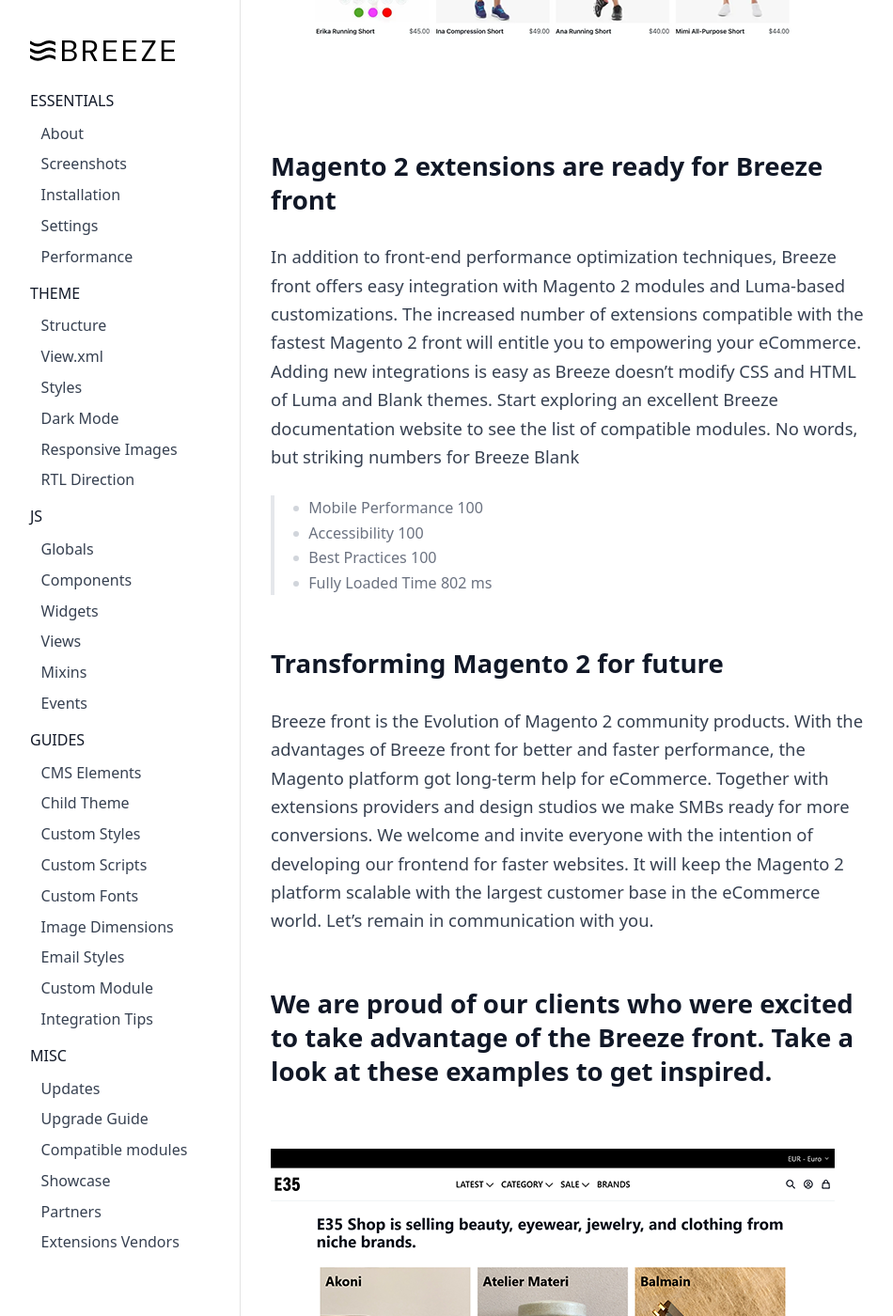
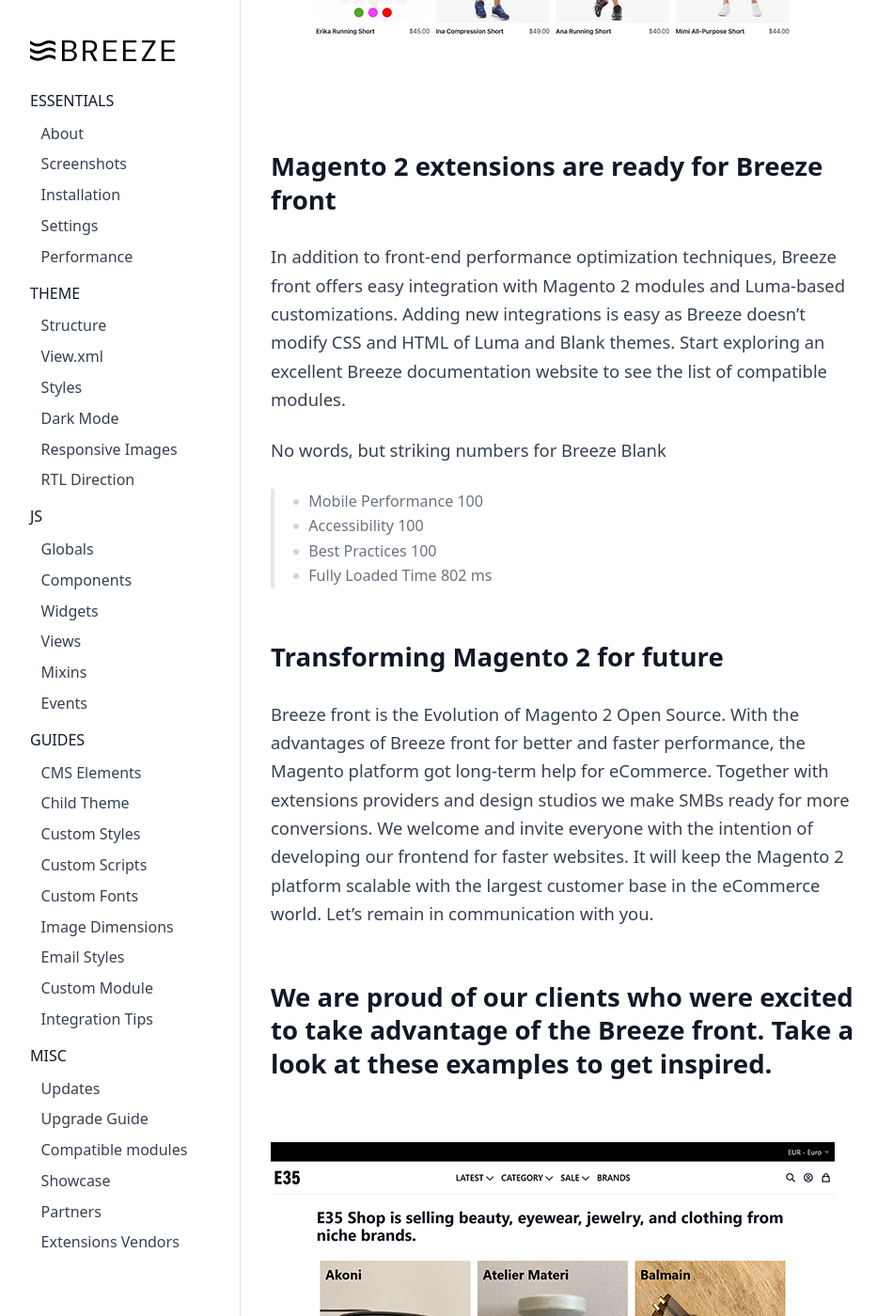
Before and after one commit to breezefront/breezefront.com, a Jekyll site: the page built from introducing-breeze.md, in a window 1280 px wide and 1400 px high, scrolled down 3051 px. Shown: the whole window at 94% size, without its empty margins (0-950 px from the left). Built offline with Jekyll 4.4.1, drawn with Linux system fonts in a browser that asks for light colours; our own code applies the rules of GitHub Pages for plain Markdown files; some of the changed text lies outside the part shown.

Commit message:
Update introducing-breeze.md

```diff
--- a/introducing-breeze.md
+++ b/introducing-breeze.md
@@ -9,7 +9,7 @@ Breeze is the greatest free product we’ve ever done. We believe the perfect we
 
 ## What does Breeze stand for?
 
-A frontend javascript stack was designed by using our knowledge of innovative speed technologies and 16 years of experience. The primary goal is to help your store get a 100 score in Google PageSpeed and improve Core Web Vitals. on all metrics. Breeze front contains great features optimally implemented to achieve the best performance. These are Tailwind 3.0 default color palette, Single Page Apps (SPA), and A11y support. There are RTL Direction and 2 starter themes out of the box. That's how Breeze users get faster page load time, simplified development process and smooth experience while interacting.
+A frontend javascript stack was designed by using our knowledge of innovative speed technologies and 16 years of experience. The primary goal is to help your store get a 100 score in Google PageSpeed and improve Core Web Vitals on all metrics. Breeze front contains great features optimally implemented to achieve the best performance. These are Tailwind 3.0 default color palette, Single Page Apps (SPA), and A11y support. There are RTL Direction and 2 starter themes out of the box. That's how Breeze users get faster page load time, simplified development process and smooth experience while interacting.
 
 ![Breeze frontend GTMetrix](/assets/img/introducing-breeze/breeze_blank_gtmetrix.png)
 
@@ -21,7 +21,8 @@ To benefit from better visitor engagement, and increased sales, you may start wi
 
 ## Magento 2 extensions are ready for Breeze front
 
-In addition to front-end performance optimization techniques, Breeze front offers easy integration with Magento 2 modules and Luma-based customizations. The increased number of extensions compatible with the fastest Magento 2 front will entitle you to empowering your eCommerce. Adding new integrations is easy as Breeze doesn’t modify CSS and HTML of Luma and Blank themes. Start exploring an excellent Breeze documentation website to see the list of compatible modules.
+In addition to front-end performance optimization techniques, Breeze front offers easy integration with Magento 2 modules and Luma-based customizations.  Adding new integrations is easy as Breeze doesn’t modify CSS and HTML of Luma and Blank themes. Start exploring an excellent Breeze documentation website to see the list of compatible modules.
+
 No words, but striking numbers for Breeze Blank
 
 > - Mobile Performance 100
@@ -31,7 +32,7 @@ No words, but striking numbers for Breeze Blank
 
 ## Transforming Magento 2 for future
 
-Breeze front is the Evolution of Magento 2 community products. With the advantages of Breeze front for better and faster performance, the Magento platform got long-term help for eCommerce. Together with extensions providers and design studios we make SMBs ready for more conversions. We welcome and invite everyone with the intention of developing our frontend for faster websites. It will keep the Magento 2 platform scalable with the largest customer base in the eCommerce world. Let's remain in communication with you.
+Breeze front is  the Evolution of Magento 2 Open Source. With the advantages of Breeze front for better and faster performance, the Magento platform got long-term help for eCommerce. Together with extensions providers and design studios we make SMBs ready for more conversions. We welcome and invite everyone with the intention of developing our frontend for faster websites. It will keep the Magento 2 platform scalable with the largest customer base in the eCommerce world. Let's remain in communication with you.
 
 ## We are proud of our clients who were excited to take advantage of the Breeze front. Take a look at these examples to get inspired.
 
```
